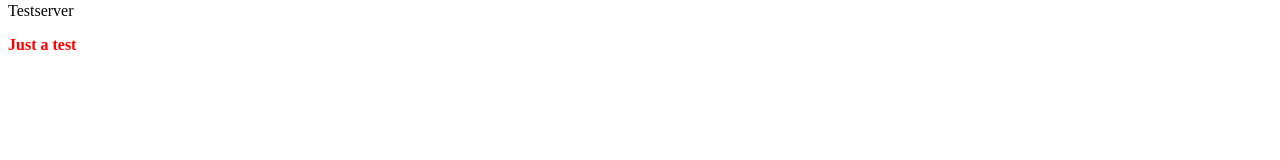
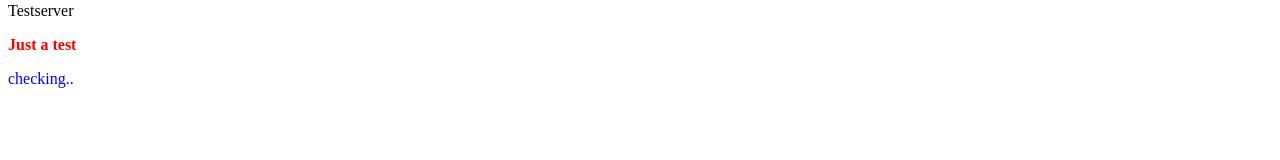
Before and after one commit to lovebes/ang2practice, an Angular app in the folder other/: page / in a window 1280 px wide. Shown: the part 122-282 px from the top of the page. Built offline with nearby package versions, Linux system fonts and the light colour scheme.

Commit message:
databinding-lesson: view encapsulation (default is to encapsulate CSS per component)

```diff
--- a/other/src/app/app.component.html
+++ b/other/src/app/app.component.html
@@ -11,3 +11,6 @@
     </div>
   </div>
 </div>
+
+
+<p>checking..</p>
--- a/other/src/app/server-element/server-element.component.ts
+++ b/other/src/app/server-element/server-element.component.ts
@@ -1,9 +1,10 @@
-import { Component, OnInit, Input} from '@angular/core';
+import { Component, OnInit, Input, ViewEncapsulation} from '@angular/core';
 
 @Component({
   selector: 'app-server-element',
   templateUrl: './server-element.component.html',
-  styleUrls: ['./server-element.component.css']
+  styleUrls: ['./server-element.component.css'],
+  encapsulation: ViewEncapsulation.None // None, Emulated (default), Native
 })
 export class ServerElementComponent implements OnInit {
   @Input('srvElement') element: {type: string, name: string, content: string};
```
